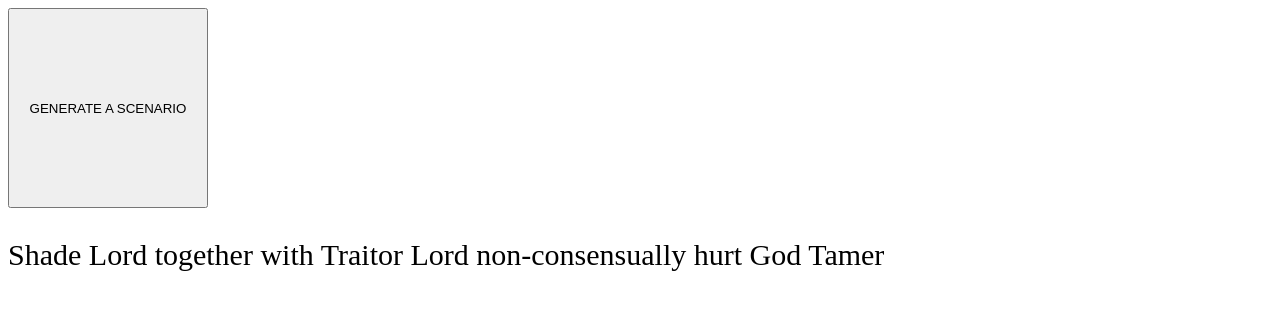
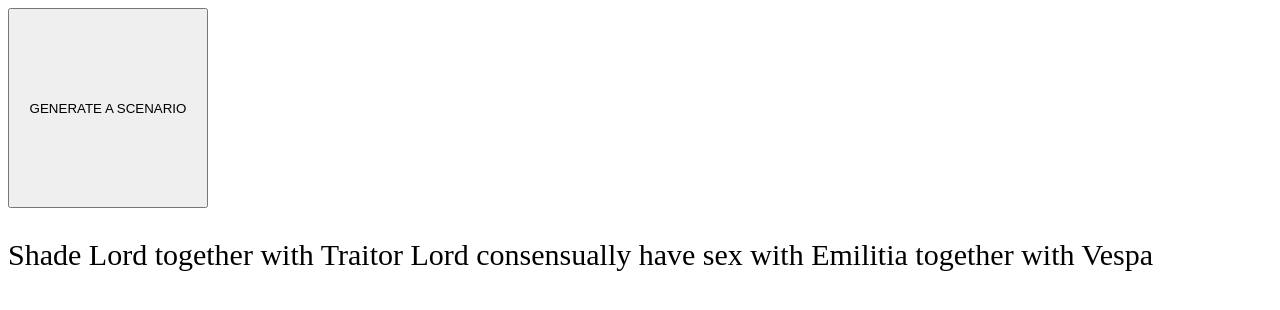
Before and after one commit to hkkalt/hkkalt.github.io, a plain HTML site: page index.html in a window 1280 px wide. Both pictures are taken after a click on the button "GENERATE A SCENARIO". Drawn offline with Linux system fonts and the light colour scheme.

Commit message:
Update index.html

```diff
--- a/index.html
+++ b/index.html
@@ -8,21 +8,26 @@ const characters = ['Hornet', 'Little Ghost', 'THK', 'PV', 'PK', 'Tiso', 'God Ta
 		    'Broken Vessel', 'Radiance', 'False Knight', 'Monomon', 'Herrah', 'Lurien', 'Watchers', 'Brooding Mawlek', 'White Lady', 'Lace',
 		    'Shades', 'Mantis Lords', 'Quirrel', 'Brumm', 'Vespa', 'Hive Knight', 'Shade Lord', 'Seer', 'Traitor Lord', 'Emilitia', 'Oro', 'Mato',
 		    'Sheo', 'Nailsmith', 'Dryya', 'Willoh', 'Adult!Grimmchild', 'Carmelita', 'Sherma']
-const situations = ['have basic, consensual intercourse with', 'consensually breed', 'consensually immobilize', 'consensually vore', 'consensually kill',
-		    'consensually harm', 'non-consensually have sex with', 'non-consensually breed', 'non-consensually mindbreak',
-		    'non-consensually stimulate', 'non-consensually immobilize', 'non-consensually hurt', 'non-consensually kill', 'consensually melt',
-		    'non-consensually vore', 'consensually hard vore (chewing described)', 'non-consensually hard vore (chewing described)',
-		    'use the following character as an incubator:', 'keep this character as a slave:', 'genital vore this character:',
+const situations = ['breed', 'tear apart limbs of and immobilize', 'vore', 'kill',
+		    'harm', 'have sex with', 'breed', 'mindbreak',
+		    'stimulate',
+		    'kill this character using extreme heat', 'kill this character using extreme cold',
+		    'kill this character using extreme heat', 'kill this character using extreme cold',
+		    'hard vore (chewing described)',
+		    'use the following character as an incubator:', 'keep this character as a slave:', 'genitally vore this character:',
 		    'choke this character:', 'drown this character:', 'waterboard this character:', 'suffocate this character:',
 		    "snuff out this character's loved ones in front of them:", 'kill each other in front of this character:',
-		    'form a sexual suicide pact with this character:', 'non-consensually melt', 'consensually freeze', 'non-consensually freeze']
+		    'sexual suicide pact with this character:']
 const genderbend = ['', '', '', '', '', '', '', '', '', '', 'Male!', 'Fem!']
 const team = ['together with', 'or']
+const consent = ['consensually', 'non-consensually']
 function generate() {
 	document.getElementById("text").innerHTML = genderbend[Math.ceil(Math.random() * genderbend.length) - 1] +
 		characters[Math.ceil(Math.random() * characters.length) - 1] + " " + team[Math.ceil(Math.random() * team.length) - 1] + " " +
 		genderbend[Math.ceil(Math.random() * genderbend.length) - 1] + characters[Math.ceil(Math.random() * characters.length) - 1] + " " + " " +
-		situations[Math.ceil(Math.random() * situations.length) - 1] + " " + genderbend[Math.ceil(Math.random() * genderbend.length) - 1] +
+		consent[Math.ceil(Math.random() * consent.length) - 1] + " " + situations[Math.ceil(Math.random() * situations.length) - 1] + " " +
+		genderbend[Math.ceil(Math.random() * genderbend.length) - 1] + characters[Math.ceil(Math.random() * characters.length) - 1] + " " +
+		team[Math.ceil(Math.random() * team.length) - 1] + " " + genderbend[Math.ceil(Math.random() * genderbend.length) - 1] +
 		characters[Math.ceil(Math.random() * characters.length) - 1]
 }
 </script>
```
